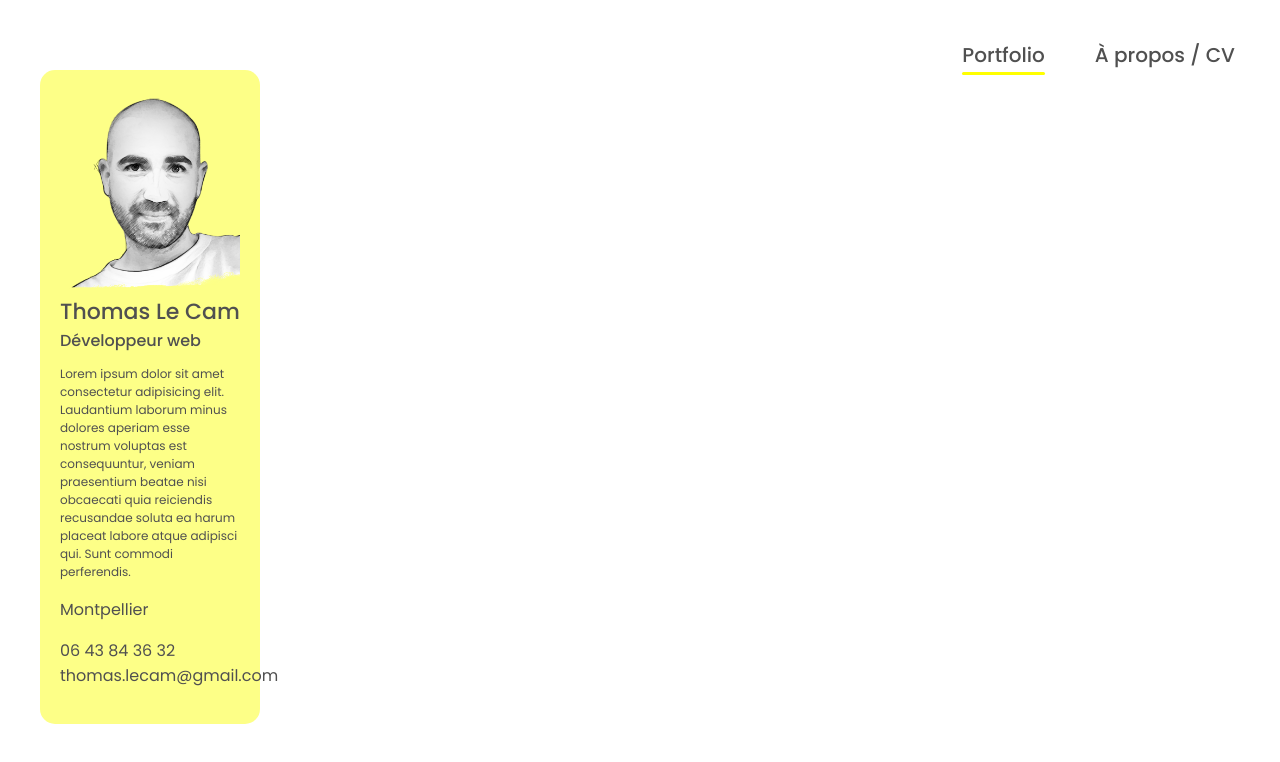
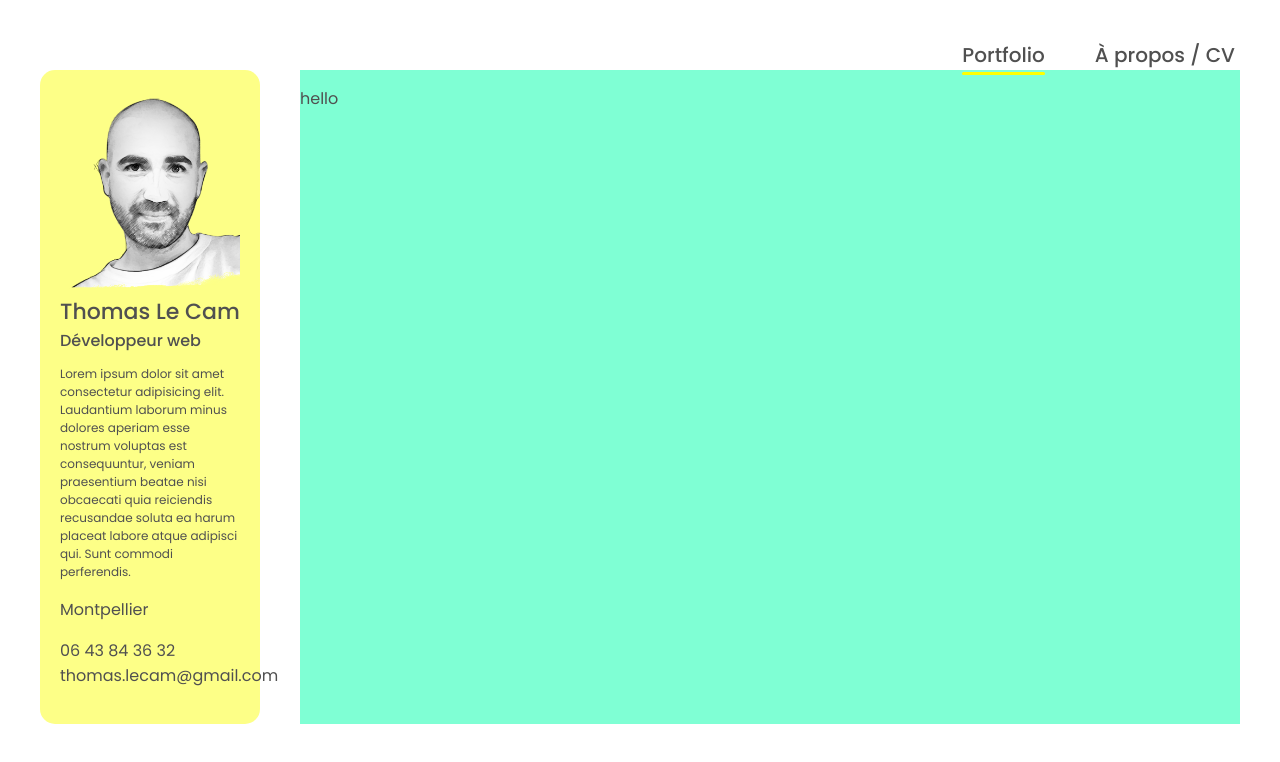
Before and after one commit to ThomasdevLC/portfolio_07_2023, a React (Create React App) app: page / in a window 1280 px wide. Shown: the top 762 px of the page. Built offline with nearby package versions, Linux system fonts and the light colour scheme.

Commit message:
home flex

```diff
--- a/src/assets/styles/pages/_Home.scss
+++ b/src/assets/styles/pages/_Home.scss
@@ -1,4 +1,11 @@
 .home {
+  &__content {
+    display: flex;
+    flex-direction: row;
+    gap: 40px;
+    height: 100%;
+  }
+
   &__intro {
     width: 220px;
     background-color: var(--primary);
@@ -30,4 +37,9 @@
       font-size: 12px;
     }
   }
+
+  &__works {
+    flex-grow: 1;
+    background-color: aquamarine;
+  }
 }
--- a/src/pages/Home.js
+++ b/src/pages/Home.js
@@ -5,6 +5,8 @@ const Home = () => {
   return (
     <div className="home">
       <HeaderNav />
+
+      <div className="home__content">
         <div className="home__intro">
           <div className="home__intro__pic">
             <img src={pic} alt="photo" />
@@ -13,10 +15,10 @@ const Home = () => {
           <h2 className="home__intro__position">Développeur web</h2>
           <p className="home__intro__text">
             Lorem ipsum dolor sit amet consectetur adipisicing elit. Laudantium
-          laborum minus dolores aperiam esse nostrum voluptas est consequuntur,
-          veniam praesentium beatae nisi obcaecati quia reiciendis recusandae
-          soluta ea harum placeat labore atque adipisci qui. Sunt commodi
-          perferendis.
+            laborum minus dolores aperiam esse nostrum voluptas est
+            consequuntur, veniam praesentium beatae nisi obcaecati quia
+            reiciendis recusandae soluta ea harum placeat labore atque adipisci
+            qui. Sunt commodi perferendis.
           </p>
           <p className="home__intro__city">Montpellier</p>
           <p className="home__intro__contact">
@@ -25,6 +27,11 @@ const Home = () => {
           </p>
           <div className="home__intro__socials"></div>
         </div>
+
+        <div className="home__works">
+          <p>hello</p>
+        </div>
+      </div>
     </div>
   );
 };
```
Lines whose indentation alone changed are shown as unchanged.
